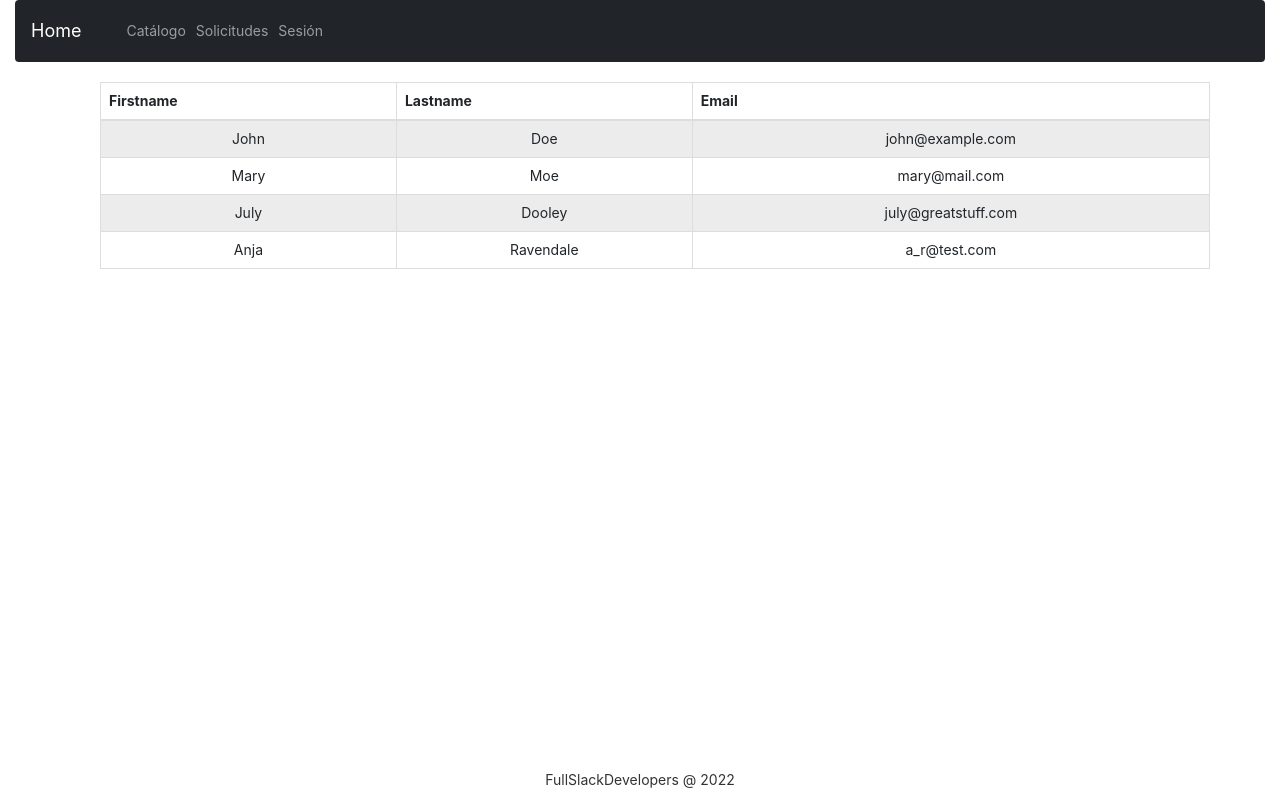
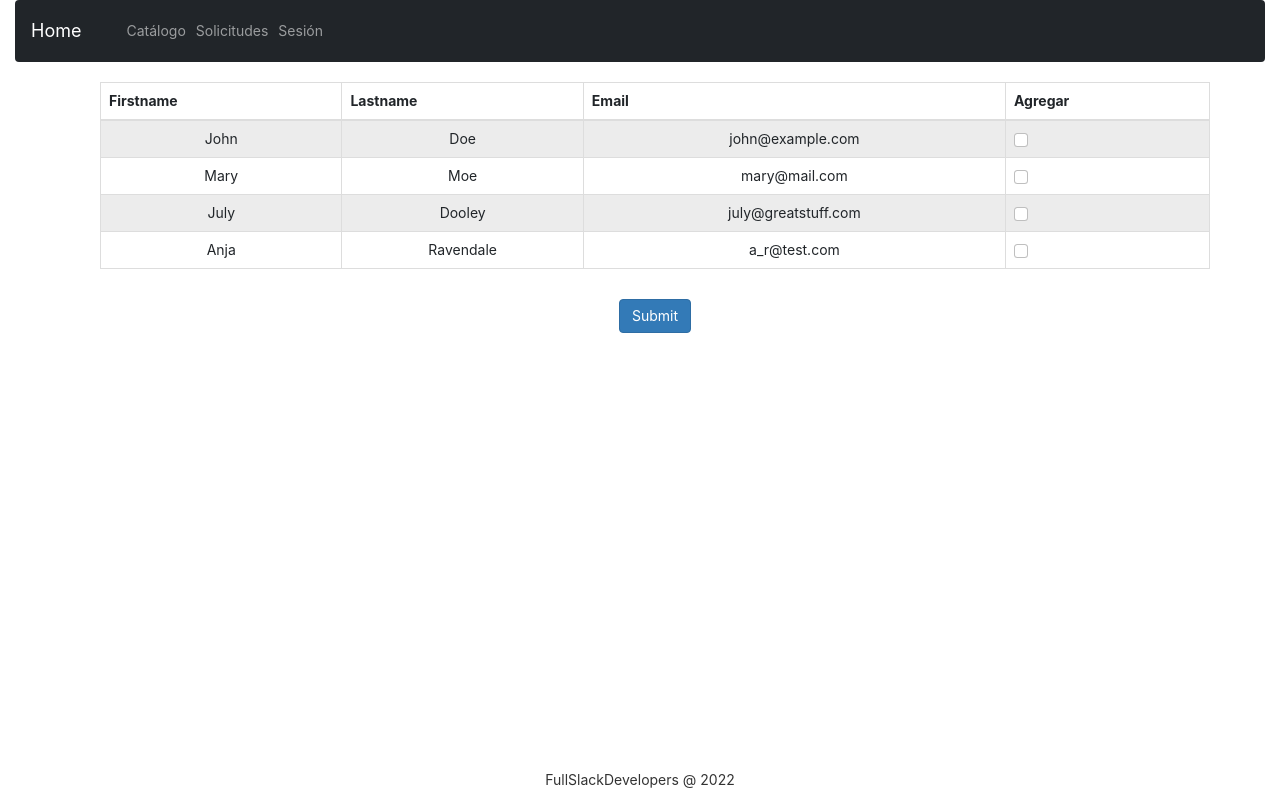
Before and after one commit to daniel-magana/WWW, a React (Create React App) app in the folder front/: page / in a window 1280 px wide. Built offline with nearby package versions, Linux system fonts and the light colour scheme.

Commit message:
checkbox

```diff
--- a/front/src/components/Catalogo.js
+++ b/front/src/components/Catalogo.js
@@ -4,12 +4,14 @@ class Catalogo extends React.Component{
     render(){
         return(
             <div class="container">
+            <form action="/action_page.php">
             <table class="table table-bordered table-striped">
                 <thead>
                 <tr>
                     <th>Firstname</th>
                     <th>Lastname</th>
                     <th>Email</th>
+                    <th>Agregar</th>
                 </tr>
                 </thead>
                 <tbody id="myTable">
@@ -17,24 +19,46 @@ class Catalogo extends React.Component{
                     <td>John</td>
                     <td>Doe</td>
                     <td>john@example.com</td>
+                    <td>
+                    <div className="form-check">
+                        <input type="checkbox" className="form-check-input" id="check1" name="option1" value="something" />
+                    </div>
+                    </td>
                 </tr>
                 <tr>
                     <td>Mary</td>
                     <td>Moe</td>
                     <td>mary@mail.com</td>
+                    <td>
+                    <div className="form-check">
+                        <input type="checkbox" className="form-check-input" id="check2" name="option2" value="something" />
+                    </div>
+                    </td>
                 </tr>
                 <tr>
                     <td>July</td>
                     <td>Dooley</td>
                     <td>july@greatstuff.com</td>
+                    <td>
+                    <div className="form-check">
+                        <input type="checkbox" className="form-check-input" id="check3" name="option3" value="something" />
+                    </div>
+                    </td>
                 </tr>
                 <tr>
                     <td>Anja</td>
                     <td>Ravendale</td>
                     <td>a_r@test.com</td>
+                    <td>
+                    <div className="form-check">
+                        <input type="checkbox" className="form-check-input" id="check4" name="option4" value="something" />
+                    </div>
+                    </td>
                 </tr>
                 </tbody>
             </table>
+            <button type="submit" class="btn btn-primary mt-3">Submit</button>
+            </form>
             </div>
 
         );
```
